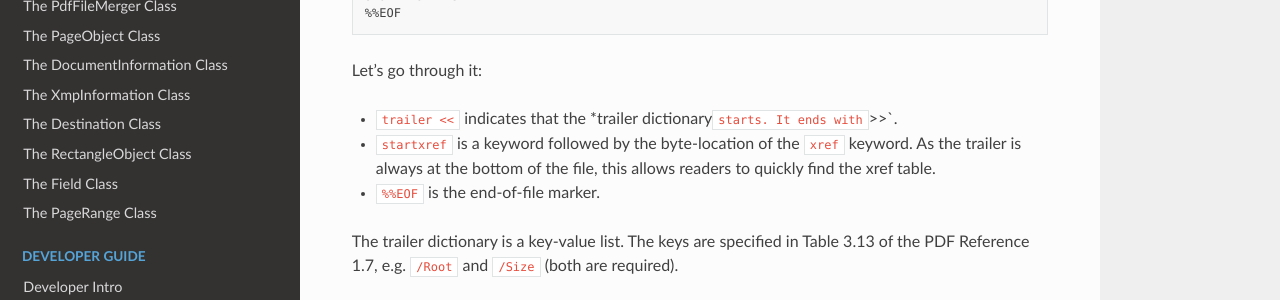
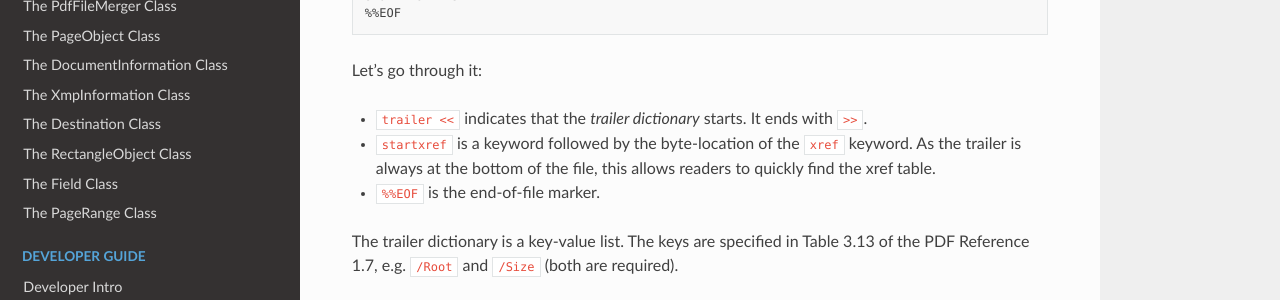
Before and after one commit to py-pdf/pypdf, a Sphinx documentation site: the page built from docs/dev/pdf-format.md, in a window 1280 px wide and 900 px high, scrolled down 1715 px. Shown: the part 149-449 px from the top of the window. Built offline with Sphinx 7.4.7 and the Read the Docs theme 2.0.0, drawn with Linux system fonts in a browser that asks for light colours.

Commit message:
Fix docs

```diff
--- a/docs/dev/pdf-format.md
+++ b/docs/dev/pdf-format.md
@@ -84,7 +84,7 @@ startxref 1234
 
 Let's go through it:
 
-* `trailer <<` indicates that the *trailer dictionary` starts. It ends with `>>`.
+* `trailer <<` indicates that the *trailer dictionary* starts. It ends with `>>`.
 * `startxref` is a keyword followed by the byte-location of the `xref` keyword.
   As the trailer is always at the bottom of the file, this allows readers to
   quickly find the xref table.
```
